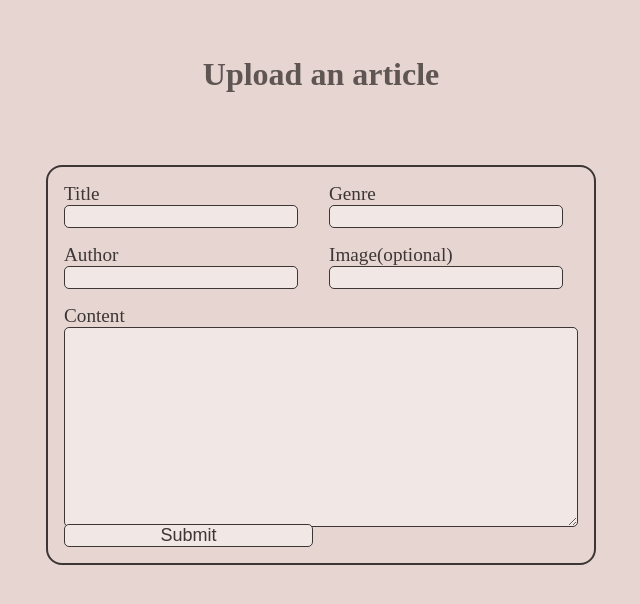
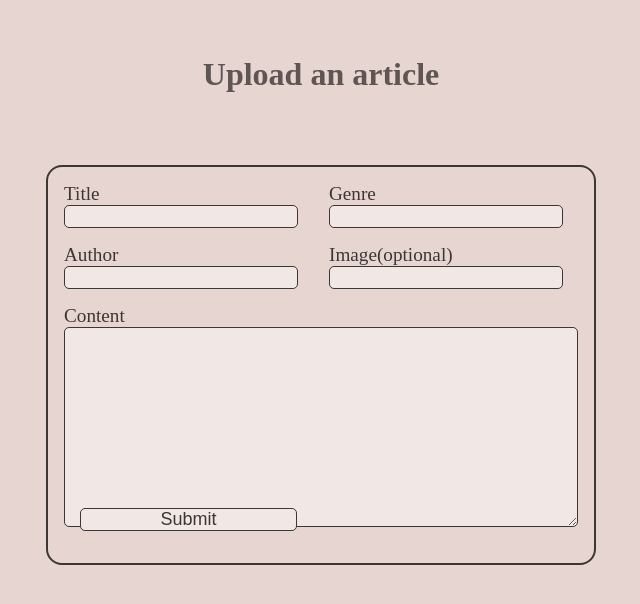
Before and after one commit to TheIcyColdPenguin/minerva-application, a Next.js app: page / in a window 1280 px wide. Shown: the top 604 px of the page, without its empty margins (319-959 px from the left). Built offline with nearby package versions, Linux system fonts and the light colour scheme.

Commit message:
fix padding

```diff
--- a/styles/Form.module.css
+++ b/styles/Form.module.css
@@ -12,14 +12,13 @@
     grid-template-rows: 1fr 1fr 3fr 1fr;
     gap: 1rem;
     padding: 1rem;
-    padding-bottom: none;
 
     grid-template-areas:
         'title genre'
         'author image'
         'content content'
         'content content'
-        'submit submit';
+        'submit -';
 
     color: var(--secondary-bg-hex);
     font-size: larger;
@@ -45,7 +44,7 @@
     grid-area: content;
 }
 
-.form label[for='submit'] {
+.form button {
     grid-area: submit;
 }
 
@@ -62,10 +61,8 @@
 
 .form textarea {
     width: 100%;
-    /* height: 100%; */
     resize: vertical;
 }
 .form button {
-    /* margin: 1rem; */
-    margin-top: 1rem;
+    margin: 1rem;
 }
```
